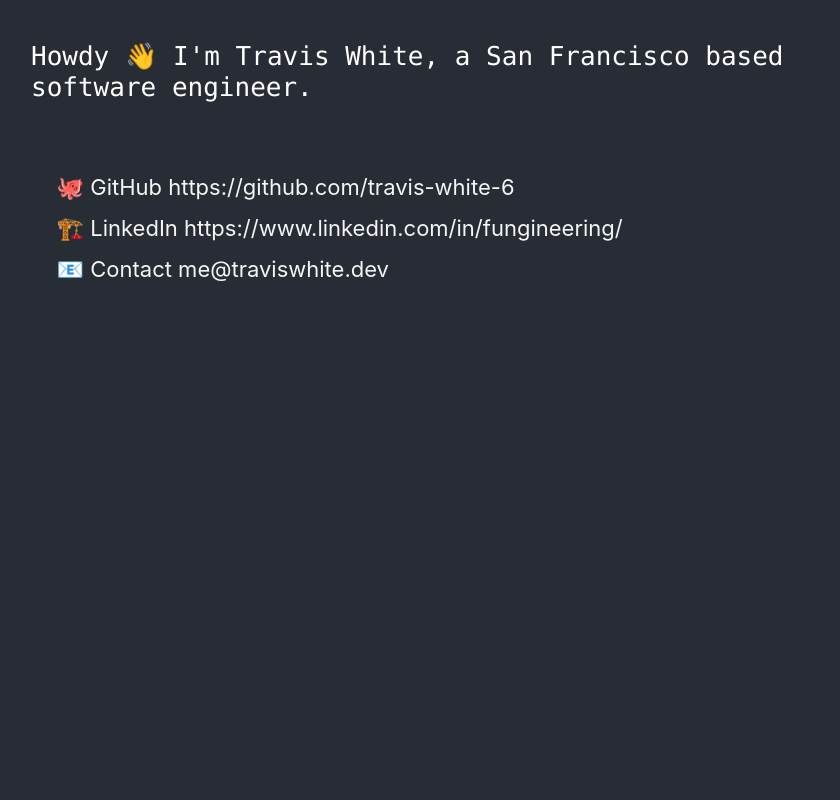
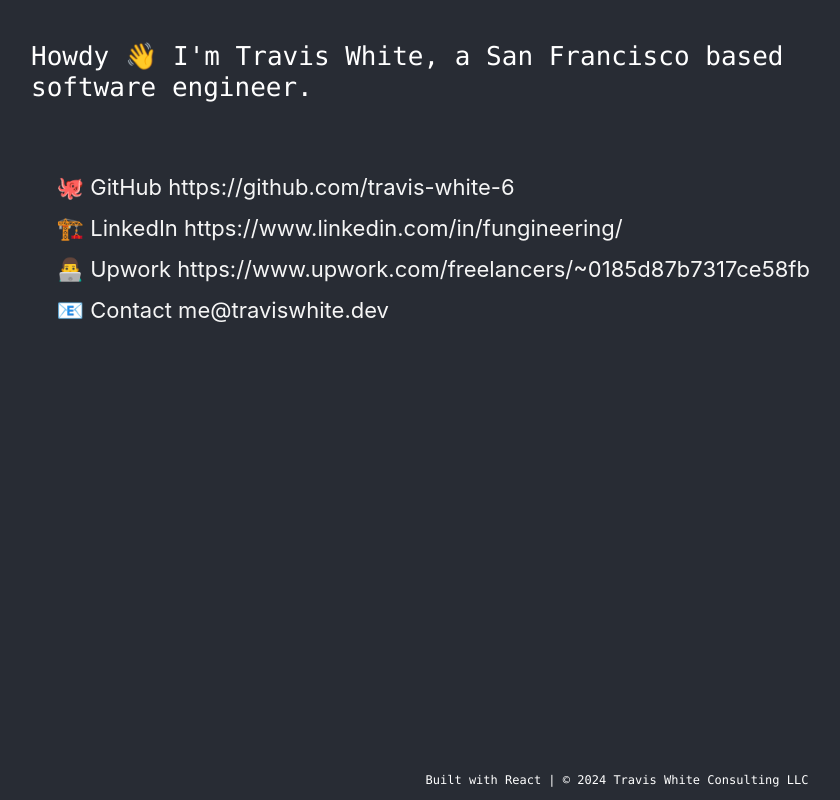
Before and after one commit to travis-white-6/Personal-Website, a React (Create React App) app: page / in a window 1280 px wide. Shown: the whole page, without its empty margins (33-873 px from the left). Built offline with nearby package versions, Linux system fonts and the light colour scheme.

Commit message:
feat: add footer

```diff
--- a/src/App.css
+++ b/src/App.css
@@ -99,3 +99,18 @@
   from { width: 0; }
   to { width: 100%; }
 }
+
+.footer {
+  position: fixed;
+  left: 0;
+  bottom: 0;
+  width: 100%;
+  background-color: #282c34;
+  color: white;
+  text-align: center;
+  padding: 10px;
+}
+
+.small-text {
+  font-size: 12px;
+}
--- a/src/App.jsx
+++ b/src/App.jsx
@@ -5,6 +5,7 @@
 
 const github = '🐙 GitHub https://github.com/travis-white-6';
 const linkedin = '🏗️ LinkedIn https://www.linkedin.com/in/fungineering/';
+const upwork = "👨‍💻 Upwork https://www.upwork.com/freelancers/~0185d87b7317ce58fb";
 const email = '📧 Contact me@traviswhite.dev';
 
 const speed = 50;
@@ -69,7 +70,11 @@
         <div className="secondary-container">
           <TypeWriter className="secondary-typing-text" text={github} />
           <TypeWriter className="secondary-typing-text" text={linkedin} />
+          <TypeWriter className="secondary-typing-text" text={upwork} />
           <TypeWriter className="secondary-typing-text" text={email} />
+        </div>
+        <div className='footer'>
+          <code className='small-text'>Built with React | © 2024 Travis White Consulting LLC</code>
         </div>
       </header>
     </div>
```
